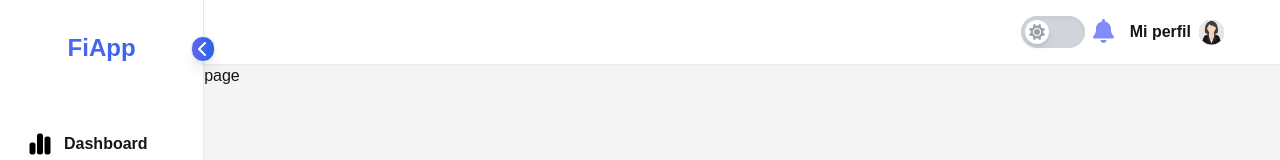
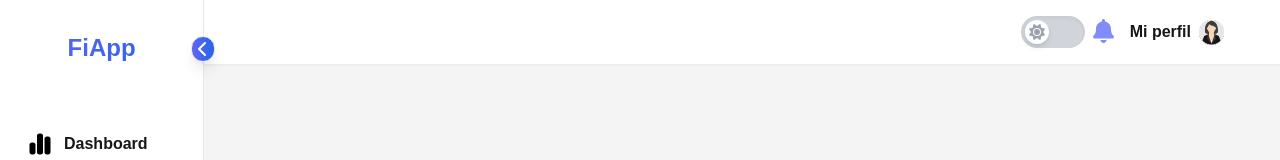
Before and after one commit to Jeim05/personal-finance-app, a Next.js app: page /transacciones in a window 1280 px wide. Shown: the top 160 px of the page. Built offline with nearby package versions, Linux system fonts and the light colour scheme.

Commit message:
Instalacion de dependencias

```diff
--- a/app/(root)/transacciones/page.tsx
+++ b/app/(root)/transacciones/page.tsx
@@ -1,8 +1,13 @@
+import { TableTransactions } from '@/components/transactions/TableTransactions'
 import React from 'react'
 
 const page = () => {
   return (
-    <div>page</div>
+    <section className='home'>
+      <div>
+        <TableTransactions />
+      </div>
+    </section>
   )
 }
 
--- /dev/null
+++ b/components/transactions/TableTransactions.tsx
@@ -0,0 +1,9 @@
+import DataTable from "datatables.net-react";
+
+export const TableTransactions = () => {
+  return (
+    <div>
+
+    </div>
+  )
+}
--- a/components/transactions/TableTrasactions.tsx
+++ /dev/null
@@ -1,9 +0,0 @@
-import DataTable from 'datatables.net-dt'
-import React from 'react'
-
-
-export const TableTrasactions = () => {
-  return (
-    <div>TableTrasactions</div>
-  )
-}
--- a/package.json
+++ b/package.json
@@ -17,6 +17,8 @@
     "chart.js": "^4.4.6",
     "datatables.net-dt": "^2.1.8",
     "datatables.net-react": "^1.0.0",
+    "datatables.net-responsive-dt": "^3.0.3",
+    "datatables.net-select-dt": "^2.1.0",
     "next": "14.2.15",
     "react": "^18",
     "react-chartjs-2": "^5.2.0",
```
Also changed, not shown: 1 other file (tests, documents, lock files or other folders).
